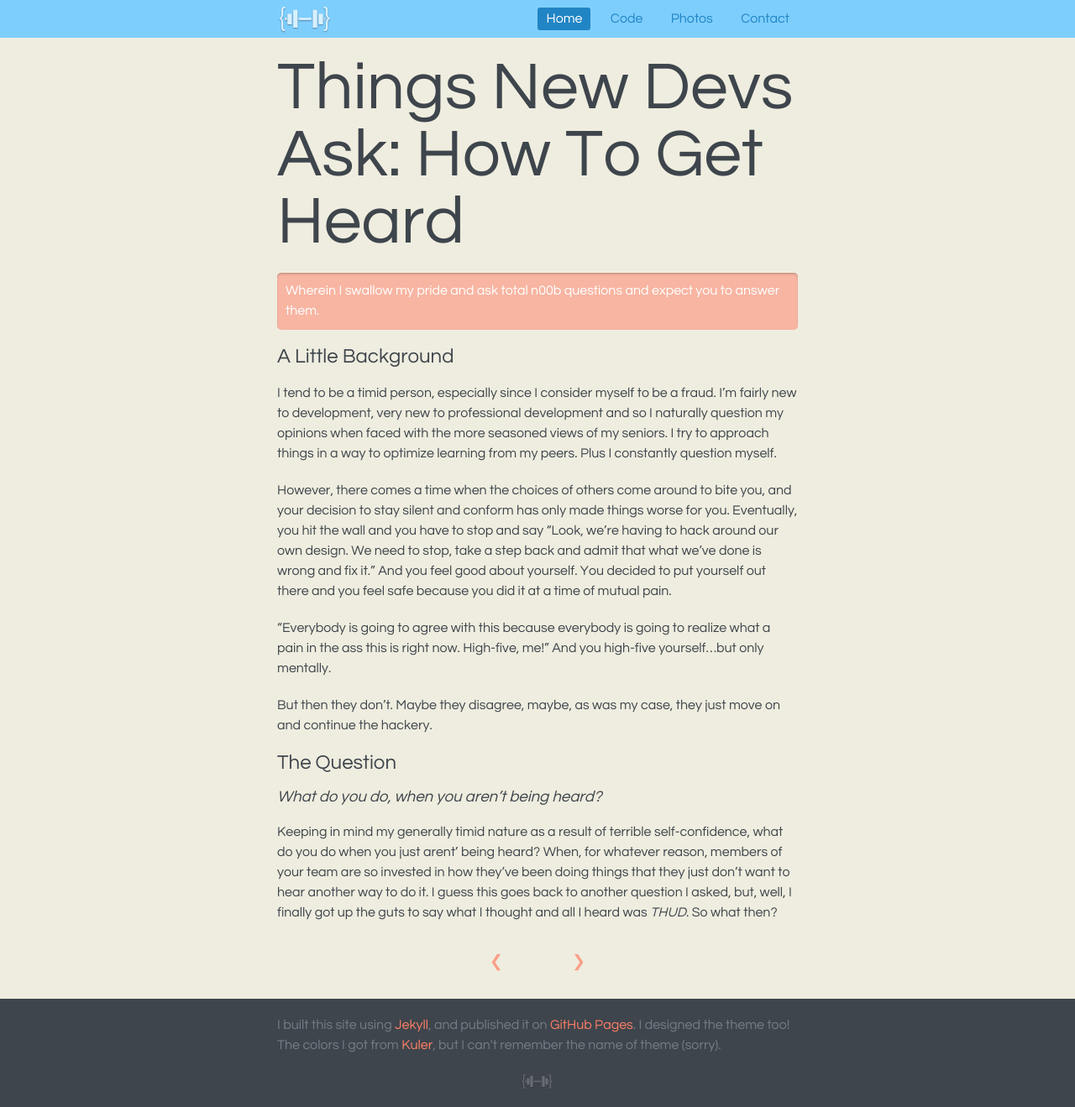
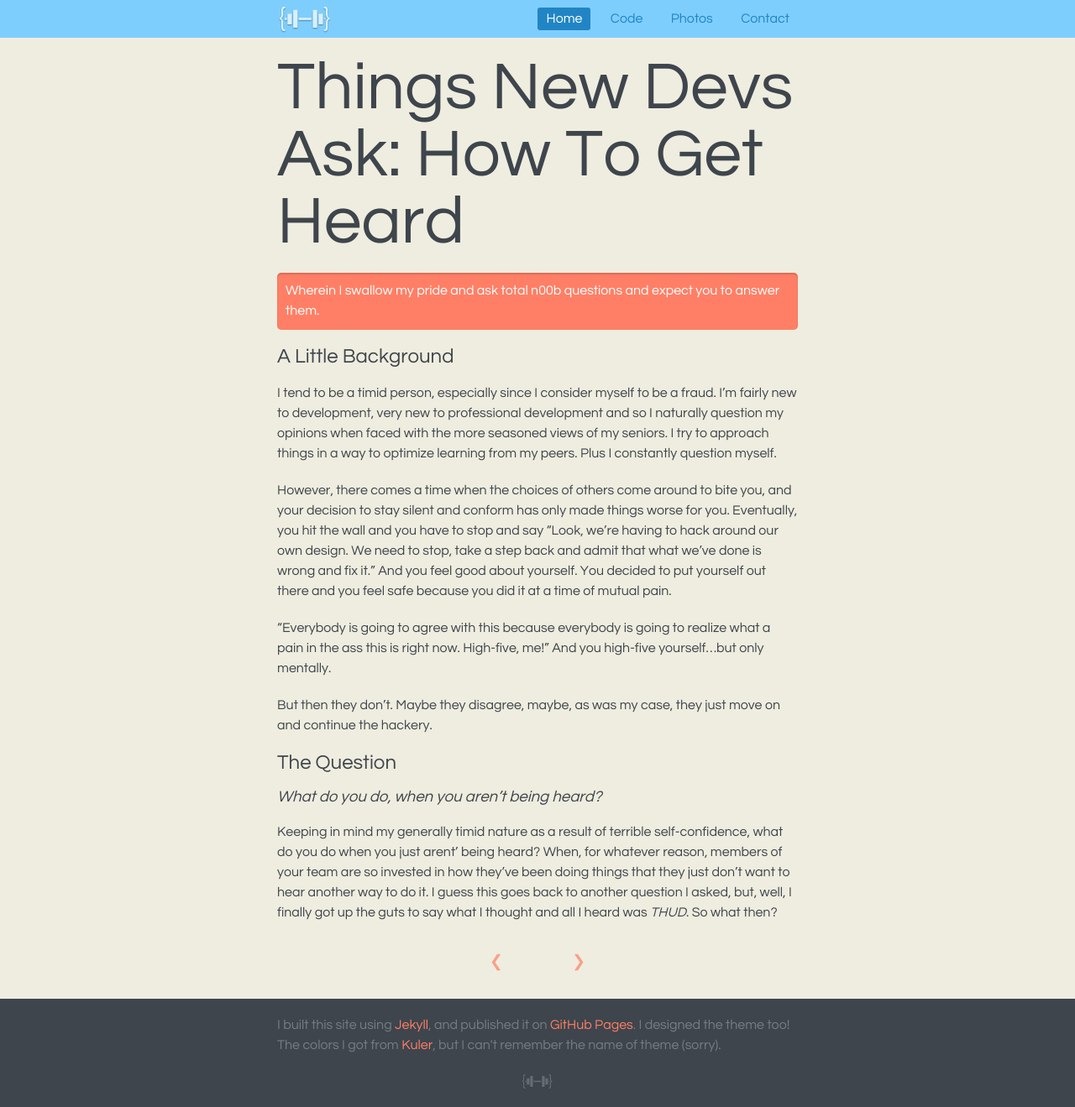
Before and after one commit to JesseWilliamson/jessewilliamson.github.com, a Jekyll site: the page built from _posts/2012-12-10-tdna-how-to-get-heard.md, in a window 1280 px wide and 1319 px high. Shown: the whole window at 84% size. Built offline with Jekyll 4.4.1, drawn with Linux system fonts in a browser that asks for light colours.

Commit message:
fixing styles

```diff
--- a/css/site.css
+++ b/css/site.css
@@ -83,7 +83,7 @@ h1 {
 blockquote {
   padding: 10px;
   border-radius: 5px;
-  background-color: rgba(255, 127, 102, 0.5);
+  background-color: #ff7f66;
   margin-bottom: 20px;
   color: white;
   box-shadow: inset 0 2px 2px rgba(0, 0, 0, 0.15), inset 0 0 1px rgba(0, 0, 0, 0.1); }
--- a/css/site.scss
+++ b/css/site.scss
@@ -129,7 +129,7 @@ h1{
 blockquote{
 	padding: 10px;
 	@include rounded-corners;
-	background-color: rgba(255, 127, 102, 0.5);
+	background-color: $orangey;
 	margin-bottom: 20px;
 	color: white;
 	box-shadow: inset 0 2px 2px rgba(0,0,0,.15), inset 0 0 1px rgba(0,0,0,.1);
```
